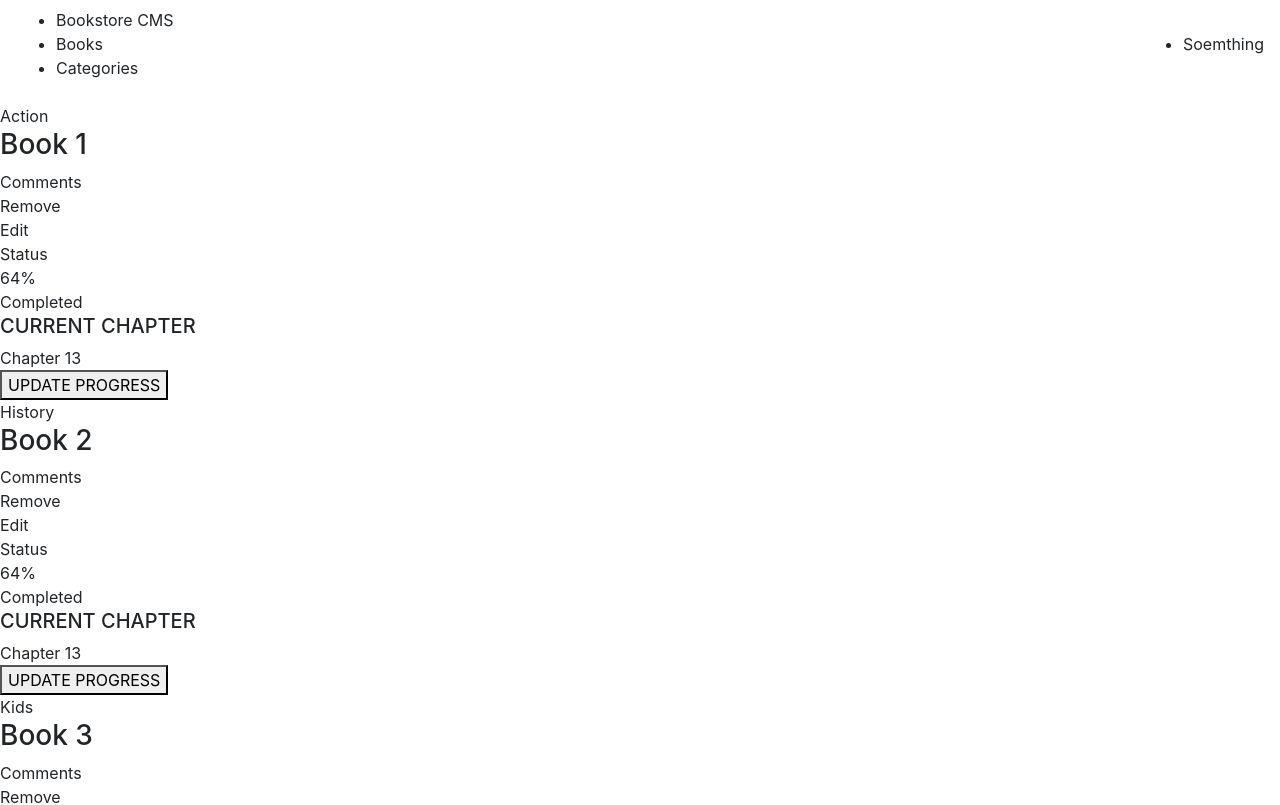
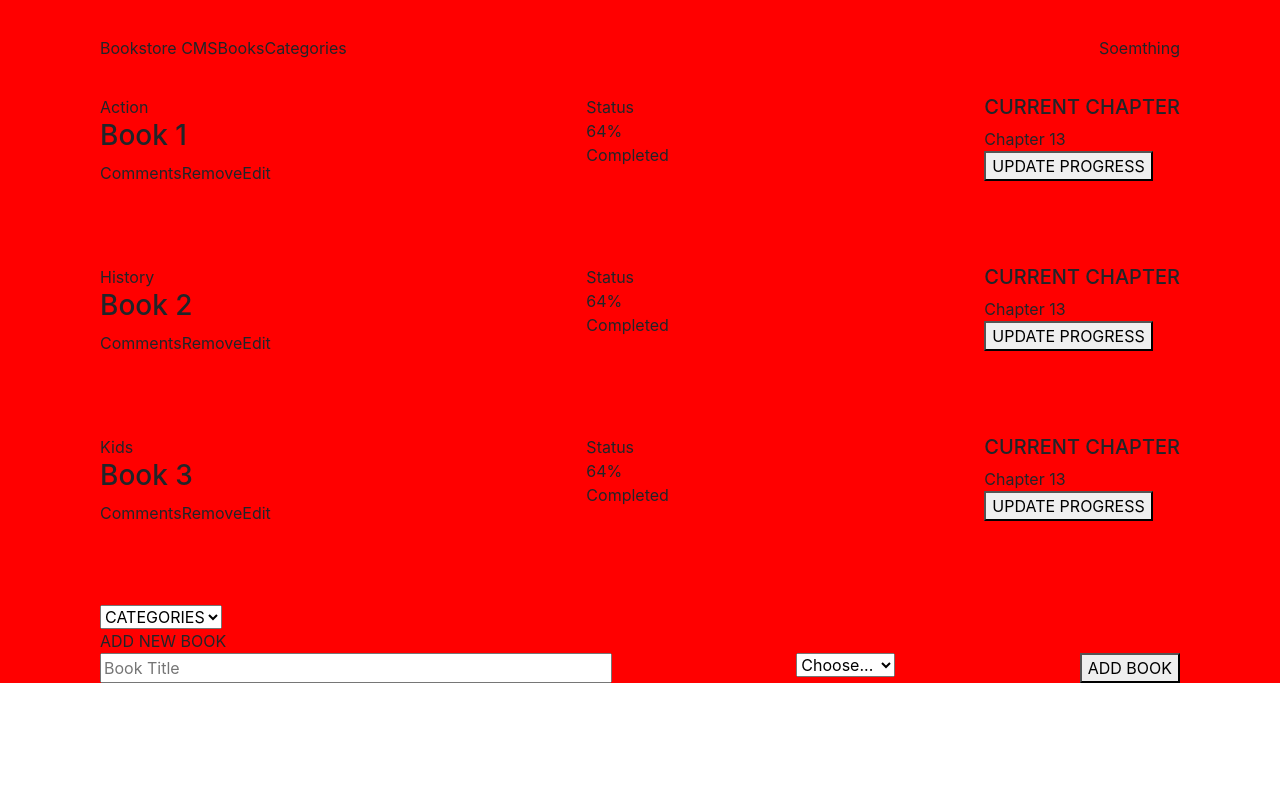
Before and after one commit to edwinmoradian90/bookstore-cms, a React (Create React App) app: page / in a window 1280 px wide. Shown: the top 805 px of the page. Built offline with nearby package versions, Linux system fonts and the light colour scheme.

Commit message:
css update

```diff
--- a/src/containers/BooksForm.js
+++ b/src/containers/BooksForm.js
@@ -20,8 +20,12 @@ const BooksForm = () => {
     setCategory('choose');
   };
   return (
-    <form onSubmit={e => handleSubmit(e)}>
-      <div className="form-group">
+    <form
+      className="booksForm"
+      onSubmit={e => handleSubmit(e)}
+    >
+      <div className="addBookLabel">ADD NEW BOOK</div>
+      <div className="addBookInputs">
         <input
           onChange={e => handleTitleChange(e)}
           value={title}
@@ -30,12 +34,11 @@ const BooksForm = () => {
           id="bookTitle"
           placeholder="Book Title"
         />
-      </div>
-      <div className="form-group col-md-4">
+        <div className="categoryInput">
           <select
             onChange={e => handleCategoryChange(e)}
             id="inputState"
-          className="form-control"
+            className="categorySelector"
           >
             <option value="choose">Choose...</option>
             {categories.map(category => (
@@ -49,7 +52,8 @@ const BooksForm = () => {
             ))}
           </select>
         </div>
-      <button type="submit" className="btn btn-primary">Submit</button>
+        <button type="submit" className="addBookButton">ADD BOOK</button>
+      </div>
     </form>
   );
 };
--- a/src/index.css
+++ b/src/index.css
@@ -1,6 +1,65 @@
 body,
-html {
+html,
+ul {
   border: 0;
   margin: 0;
   padding: 0;
 }
+
+.appContainer {
+  background: red;
+  display: flex;
+  flex-direction: column;
+  height: auto;
+  justify-content: center;
+  padding: 0 100px 0 100px;
+  width: 100%;
+}
+
+/*
+  NAVBAR
+*/
+
+.navbar {
+  display: flex;
+  height: 95px;
+  margin: 0;
+  padding: 0;
+  width: 100%;
+}
+
+.navbarLeft {
+  display: flex;
+  list-style: none;
+}
+
+.navbarRight {
+  list-style: none;
+}
+
+/*
+LESSON PANEL
+*/
+
+.lessonPanel {
+  display: flex;
+  height: 170px;
+  justify-content: space-between;
+}
+
+.bookOptions {
+  display: flex;
+}
+
+/*
+BOOKS FORM
+*/
+
+.addBookInputs {
+  display: flex;
+  justify-content: space-between;
+}
+
+.bookTitle {
+  width: 40vw;
+}
```
Lines whose indentation alone changed are shown as unchanged.
